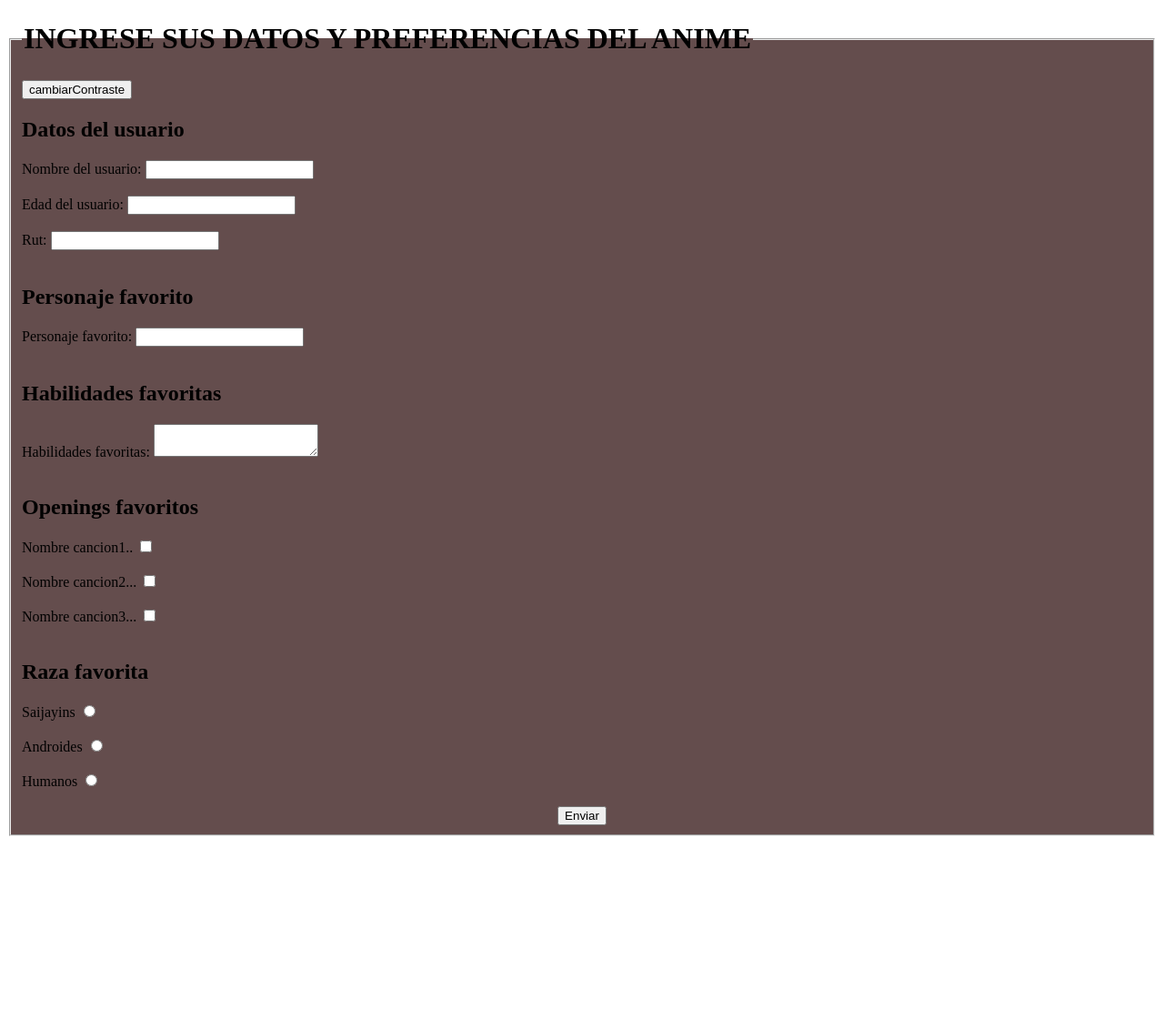
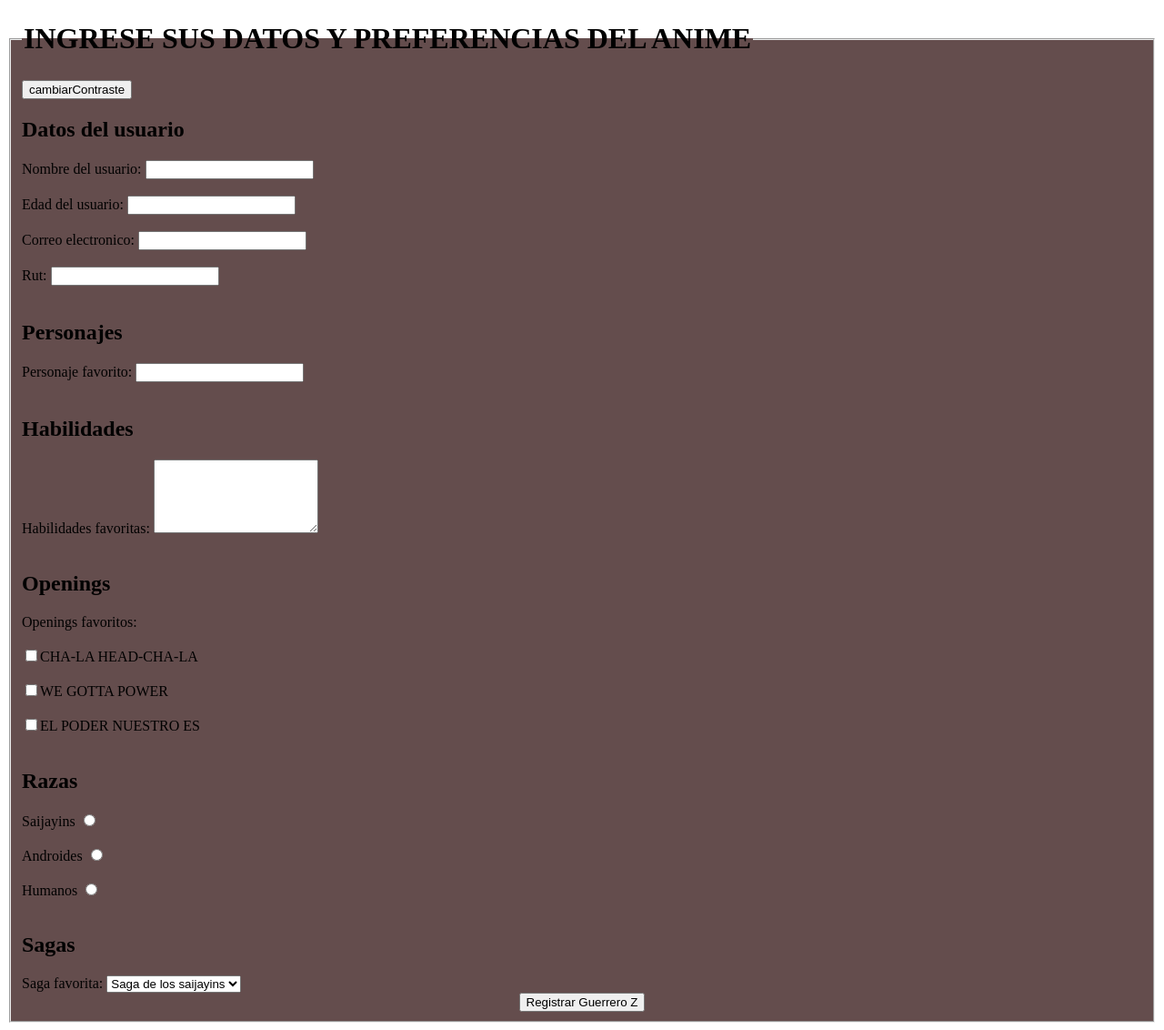
Before and after one commit to guidoftp/Guido-Araya-EVA3, a plain HTML site: page index.html in a window 1280 px wide. Shown: the part 5-1137 px from the top of the page at 91% size. Before the commit the page ends 932 px from the top, so only its background shows below. Drawn offline with Linux system fonts and the light colour scheme.

Commit message:
Arreglo y correciones de html
Agregue dos campos mas a mi html, los cuales son correo y saga, correo tiene un type de "email" y agregue el otro campo que me faltaba que era "select"

```diff
--- a/index.html
+++ b/index.html
@@ -13,6 +13,7 @@
         <fieldset>
             <legend><h1>INGRESE SUS DATOS Y PREFERENCIAS DEL ANIME</h1></legend>
             <button onclick="cambiarContraste()">cambiarContraste</button>
+
         <!-- AQUI VAN LOS CAMPOS DE USUARIO -->
         <h2>Datos del usuario</h2>
         <label for="nombre">Nombre del usuario: </label>
@@ -21,37 +22,50 @@
         <label for="edad">Edad del usuario: </label>
         <input type="number" id="edad" name="edad"><br><br>
 
+        <label for="email">Correo electronico: </label>
+        <input type="email" id="email" name="email"><br><br>
+
         <label for="rut">Rut: </label>
         <input type="text" id="rut" name="rut"><br><br>
         <!-- FIN DE CAMPOS USUARIO -->
 
         <!-- AQUI CAMPOS DE TEMATICA DRAGON BALL Z -->
-        <h2>Personaje favorito</h2>
+        <h2>Personajes</h2>
         <label for="personaje">Personaje favorito: </label>
         <input id="text" id="personaje" name="personaje"><br><br>
 
-        <h2>Habilidades favoritas</h2>
+        <h2>Habilidades</h2>
         <label for="habilidad">Habilidades favoritas: </label>
-        <textarea id="habilidad" name="habilidad"></textarea><br><br>
+        <textarea id="habilidad" name="habilidad" rows="5"></textarea><br><br>
 
-        <h2>Openings favoritos</h2>
-        <label for="opening">Nombre cancion1..</label>
-        <input type="checkbox" id="opening1" name="opening1"><br><br>
-        <label for="opening">Nombre cancion2...</label>
-        <input type="checkbox" id="opening2" name="opening2"><br><br>
-        <label for="opening">Nombre cancion3...</label>
-        <input type="checkbox" id="opening3" name="opening3"><br><br>
+        <h2>Openings</h2>
+        <!-- corregui esta parte por que esta mal organizado/implementada -->
+        <label for="opening">Openings favoritos: </label><br><br>
+        <input type="checkbox" id="opening1" name="opening1">CHA-LA HEAD-CHA-LA<br><br>
+        <input type="checkbox" id="opening2" name="opening2">WE GOTTA POWER<br><br>
+        <input type="checkbox" id="opening3" name="opening3">EL PODER NUESTRO ES<br><br>
 
-        <h2>Raza favorita</h2>
+        <!-- AQUI ME FALTO AGREGAR EL VALUE (VALORES QUE YO PUSE EN LOS RADIOS) -->
+        <h2>Razas</h2>
         <label for="raza1">Saijayins</label>
-        <input type="radio" id="raza1" name="raza1"><br><br>
+        <input type="radio" id="raza1" name="raza1" value="Saijayins"><br><br>
         <label for="raza2">Androides</label>
-        <input type="radio" id="raza2" name="raza2"><br><br>
+        <input type="radio" id="raza2" name="raza2" value="Androides"><br><br>
         <label for="raza3">Humanos</label>
-        <input type="radio" id="raza3" name="raza3"><br><br>
+        <input type="radio" id="raza3" name="raza3" value="Humanos"><br><br>
 
-        <center><button type="submit" id="btnRegistrar">Enviar</button></center>
+        <!-- AGREGUE EL ULTIMO CAMPO Q ME FALTABA (SELECT) -->
+        <h2>Sagas</h2>
+        <label for="saga">Saga favorita: </label>
+        <select id="saga" name="saga">
+            <option value="Saga de los saijayins">Saga de los saijayins</option>
+            <option value="Saga de Freezer">Saga de Freezer</option>
+            <option value="Saga de Cell">Saga de Cell</option>
+            <option value="Saga de Majin Boo">Saga de Majin Boo</option>
+        </select>
 
+        <!-- ME EQUIVOQYE DE TYPE, era type button -->
+        <center><button type="button" id="btnRegistrar">Registrar Guerrero Z</button></center>
 
     </fieldset>
     </form>
```
